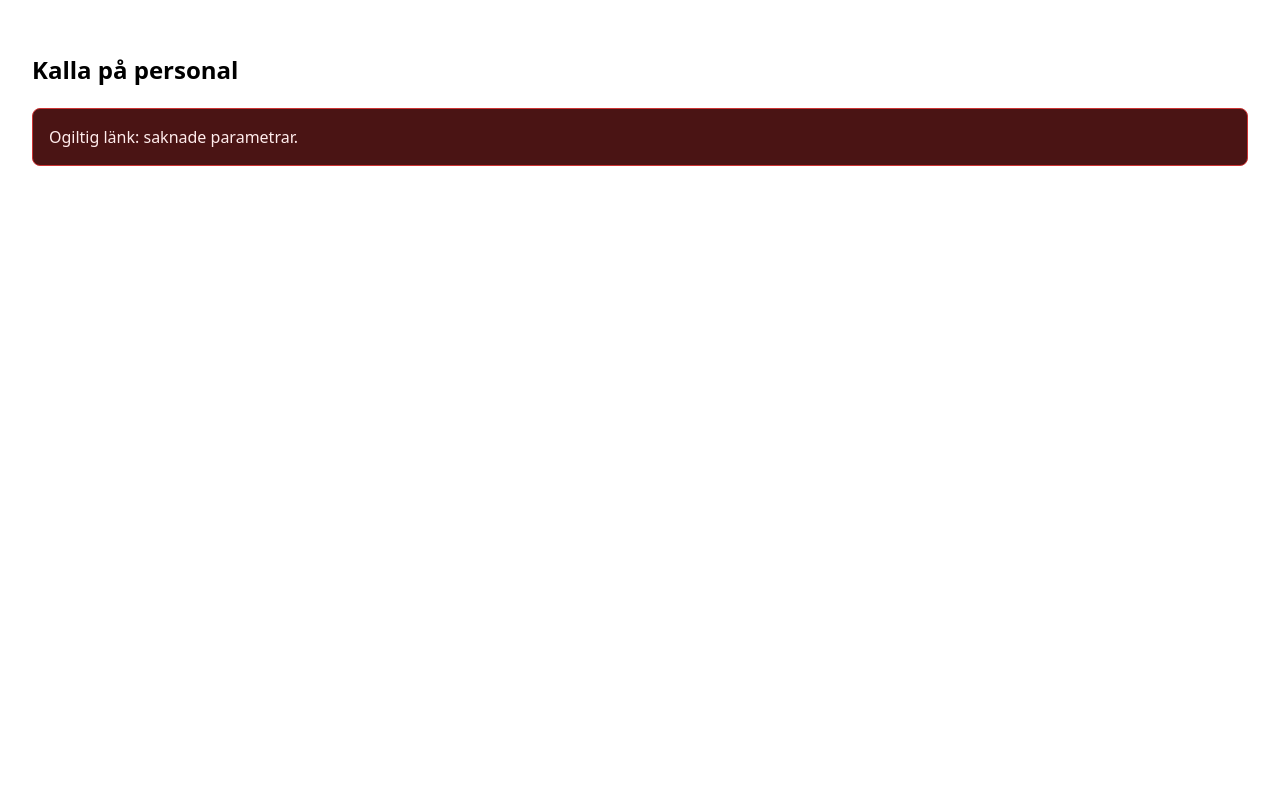
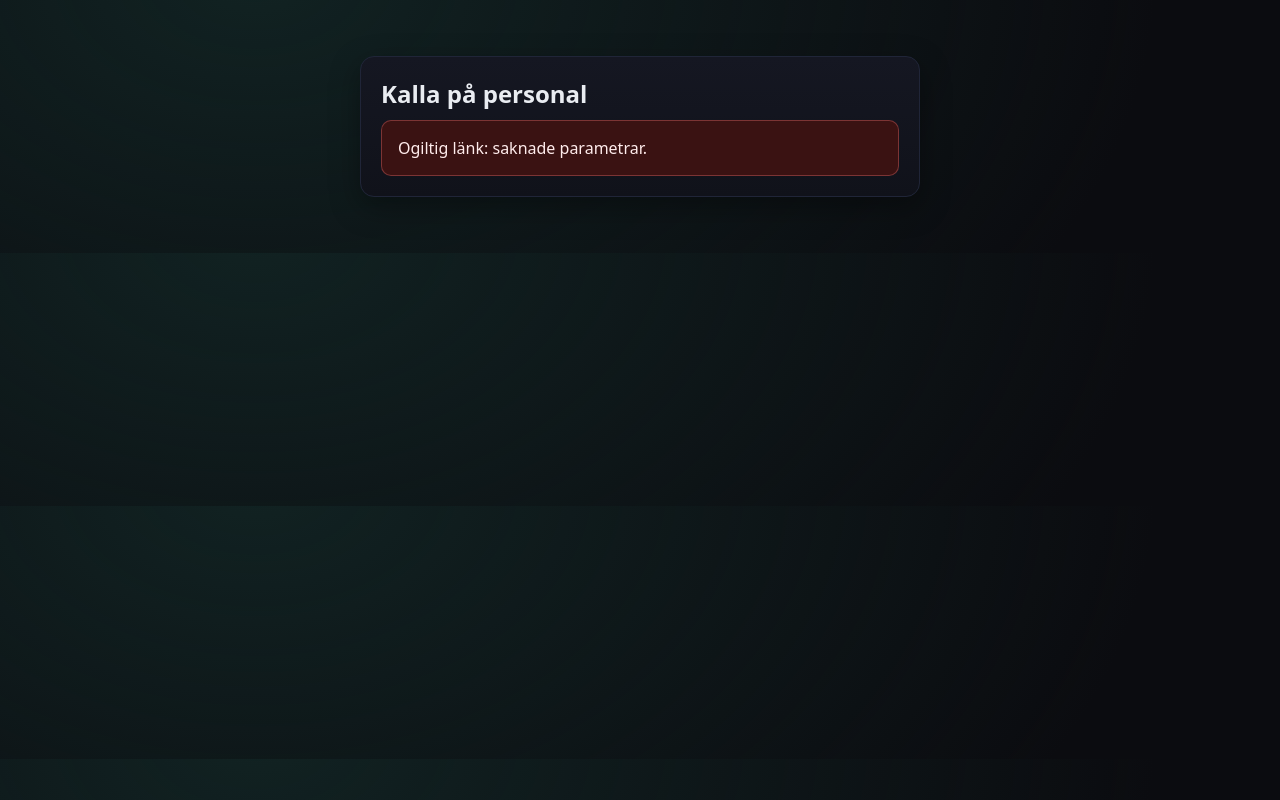
Before and after one commit to manskristensson-max/nfc-bar, a plain HTML site: page call.html in a window 1280 px wide. Drawn offline with Linux system fonts and the light colour scheme.

Commit message:
Update call.html

```diff
--- a/call.html
+++ b/call.html
@@ -5,9 +5,14 @@
   <meta name="viewport" content="width=device-width,initial-scale=1" />
   <title>Kalla på personal</title>
   <style>
-    body{font-family:system-ui,-apple-system,Segoe UI,Roboto,sans-serif;padding:24px;line-height:1.5}
-    .ok{background:#123417;color:#e6ffe6;border:1px solid #1f6f2d;padding:16px;border-radius:8px}
-    .err{background:#4a1414;color:#ffecec;border:1px solid #c33;padding:16px;border-radius:8px}
+    :root{ --bg:#0b0c10; --panel:#121318; --muted:#2b2e3b; --green:#1f6f2d; --green-bg:#14351a; --txt:#e9ecf1; }
+    *{box-sizing:border-box}
+    body{font-family:system-ui,-apple-system,Segoe UI,Roboto,sans-serif; padding:24px; margin:0; background:radial-gradient(900px 600px at 20% -10%, #122, transparent), var(--bg); color:var(--txt)}
+    .wrap{max-width:560px;margin:32px auto;background:linear-gradient(180deg,#151722,#10121a);border:1px solid #202538;border-radius:14px;padding:20px; box-shadow:0 10px 30px rgba(0,0,0,.35)}
+    h2{margin:0 0 10px 0}
+    .ok{background:var(--green-bg);border:1px solid #2a8b3a55;padding:16px;border-radius:10px; box-shadow:0 0 0 1px #2a8b3a22, 0 0 20px rgba(63,179,94,.12); animation: glow .8s ease-out 1}
+    .err{background:#3a1212;border:1px solid #ff7a7a55;color:#ffecec;padding:16px;border-radius:10px}
+    @keyframes glow{ from{ box-shadow:0 0 0 0 #2a8b3a00 } to{ box-shadow:0 0 0 1px #2a8b3a22, 0 0 20px rgba(63,179,94,.12) } }
   </style>
   <script type="module">
     const firebaseConfig = {
@@ -37,7 +42,7 @@
 
     async function main() {
       const out = document.getElementById('out');
-      const ok = h => out.innerHTML = `<div class="ok">${h}</div>`;
+      const ok  = h => out.innerHTML = `<div class="ok">${h}</div>`;
       const err = h => out.innerHTML = `<div class="err">${h}</div>`;
 
       const rid = qs('rid');
@@ -57,7 +62,7 @@
           const data = snap.data();
           const last = data.updatedAt?.seconds ? data.updatedAt.seconds * 1000 : 0;
           if (data.status === 'needs_service' && (now - last) < 30000)
-            return ok(`Tack! <b>Bord ${table}</b> är redan markerat.`);
+            return ok(`Tack! <b>Bord ${table}</b> är redan markerat. Kyparen kommer strax.`);
         }
         await setDoc(ref, { status: 'needs_service', updatedAt: serverTimestamp() }, { merge: true });
         ok(`Tack! Vi har meddelat personalen. <b>Bord ${table}</b> är markerat.`);
@@ -70,7 +75,9 @@
   </script>
 </head>
 <body>
-  <h2>Kalla på personal</h2>
-  <div id="out">Bearbetar...</div>
+  <div class="wrap">
+    <h2>Kalla på personal</h2>
+    <div id="out">Bearbetar...</div>
+  </div>
 </body>
 </html>
```
